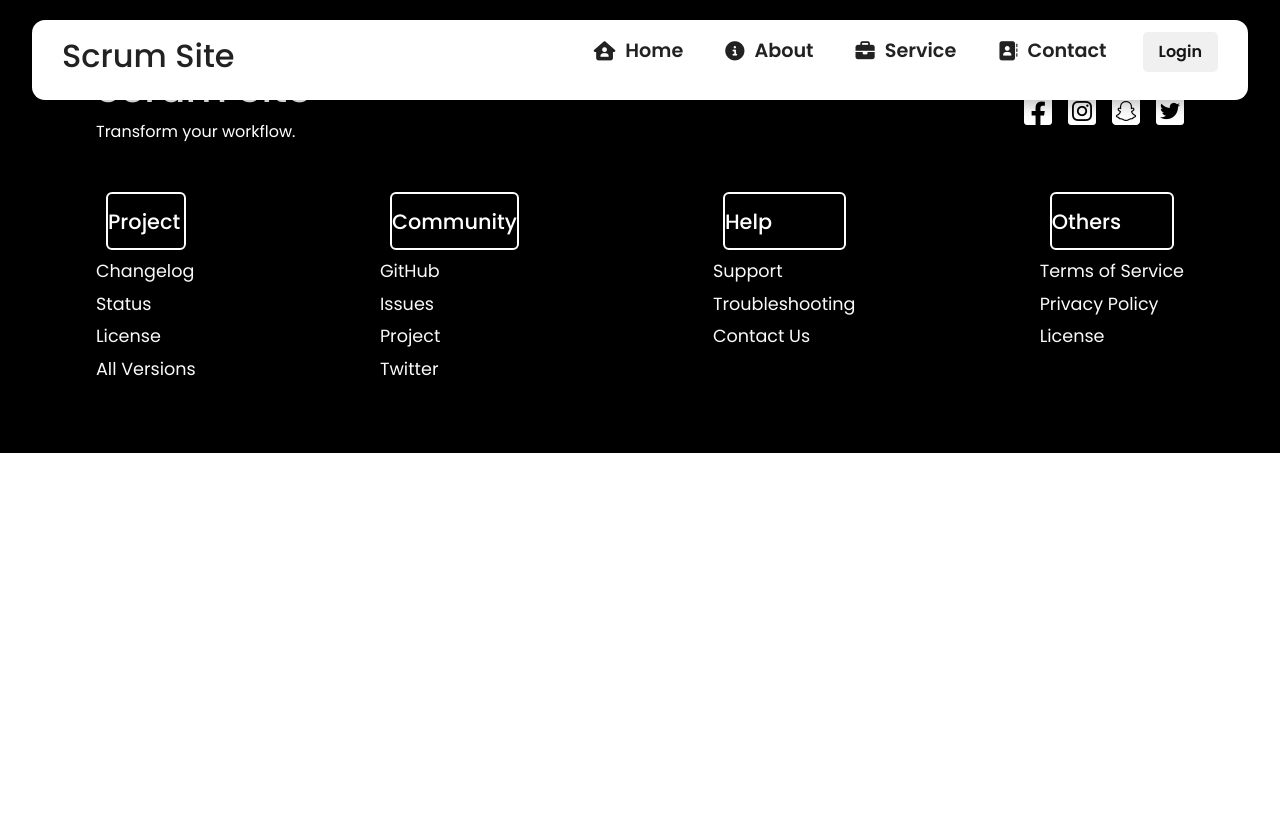
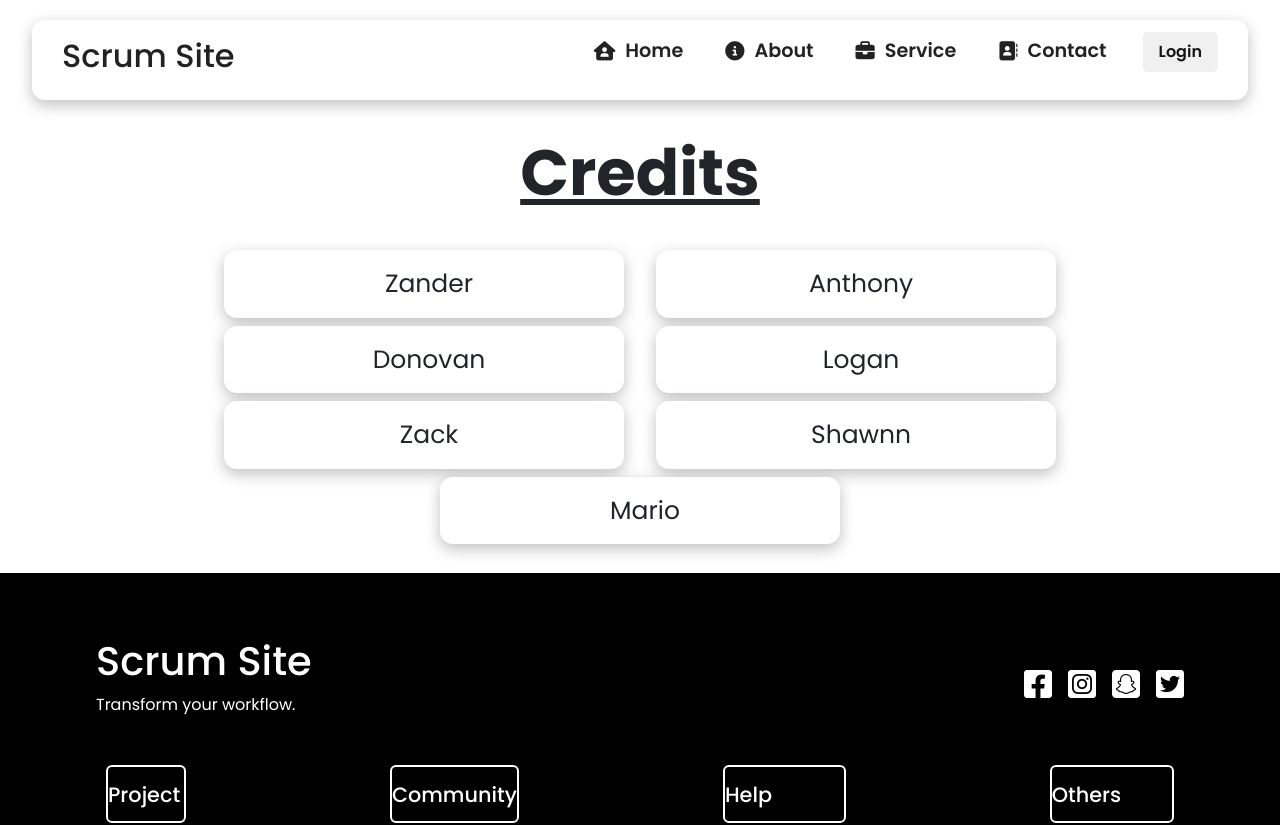
Before and after one commit to lastingParadox/cop4331-scrumsite, a React (Create React App) app in the folder client/: page /home/contact in a window 1280 px wide. Shown: the top 825 px of the page. Before the commit the page ends 800 px from the top, so only its background shows below. Built offline with nearby package versions, Linux system fonts and the light colour scheme.

Commit message:
added simple credits page and populated some of the routes

```diff
--- /dev/null
+++ b/client/src/components/Credits.css
@@ -0,0 +1,38 @@
+.credits-card {
+	position: relative;
+    background-color: #ffff;
+    border-radius: 13px;
+    padding: 15px 5px 15px 15px;
+    width: 400px;
+    max-width: 400px;
+	box-shadow: 0 5px 15px 0 rgb(0, 0, 0, 0.25);
+}
+
+.credits-name {
+    font-size: 25px;
+}
+
+.credits-container {
+    position: relative;
+	margin: 25px auto;
+	flex-wrap: wrap;
+    text-align: center;
+    align-items: center;
+    justify-content: center;
+    display: flex;
+    width: 75%;
+}
+
+.credits-title {
+    position: relative;
+	margin: 25px auto;
+	flex-wrap: wrap;
+    text-align: center;
+    align-items: center;
+    justify-content: center;
+    display: flex;
+
+    font-size: 4rem;
+    font-weight: bold;
+    text-decoration: underline;
+}
--- a/client/src/components/Credits.js
+++ b/client/src/components/Credits.js
@@ -0,0 +1,70 @@
+import './Credits.css'
+import 'bootstrap/dist/css/bootstrap.min.css';
+import { Component } from 'react';
+
+const devList = [
+	{
+		name: 'Zander',
+		github: '',
+		email: '',
+	},
+	{
+		name: 'Anthony',
+		github: '',
+		email: '',
+	},
+	{
+		name: 'Donovan',
+		github: '',
+		email: '',
+	},
+	{
+		name: 'Logan',
+		github: '',
+		email: '',
+	},
+	{
+		name: 'Zack',
+		github: '',
+		email: '',
+	},
+	{
+		name: 'Shawnn',
+		github: '',
+		email: '',
+	},
+	{
+		name: 'Mario',
+		github: '',
+		email: '',
+	}
+];
+
+const Card = props => (
+	<div class="credits-card mx-3 my-1">
+		<div class="credits-name">
+			{props.name}
+		</div>
+	</div>
+)
+
+export default class Credits extends Component {
+	listCredits() {
+		return devList.map(cur => {
+			return (
+				<Card name={cur.name} />
+			);
+		});
+	}
+
+	render() {
+		return (
+			<div>
+				<div class="credits-title">Credits</div>
+				<div class="credits-container">
+					{this.listCredits()}
+				</div>
+			</div>
+		);
+	}
+}
--- a/client/src/pages/Home.js
+++ b/client/src/pages/Home.js
@@ -5,6 +5,9 @@ import Productivity from '../components/Productivity';
 import View from '../components/View';
 import Footer from '../components/Footer';
 import AboutUs from '../components/AboutUs.js';
+import Credits from '../components/Credits.js';
+import ServiceView from '../components/ServiceView.js';
+
 import ScrollToTop from '../components/ScrollToTop.js';
 
 import {
@@ -37,15 +40,24 @@ function Home() {
 					</>
 					}
 				/>
-				<Route path="credits" element={
+				<Route path="about" element={
 					<>
+						<div style={{width: "100%", height: "100px"}}/>
+						<AboutUs />
 					</>
 					}
 				/>
-				<Route path="about" element={
+				<Route path="service" element={
 					<>
 						<div style={{width: "100%", height: "100px"}}/>
-						<AboutUs/>
+						<ServiceView />
+					</>
+					}
+				/>
+				<Route path="contact" element={
+					<>
+						<div style={{width: "100%", height: "100px"}}/>
+						<Credits />
 					</>
 					}
 				/>
```
